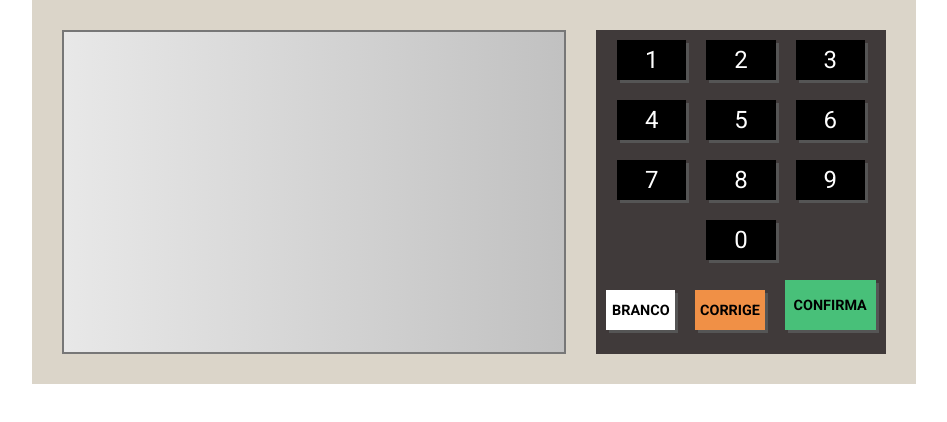
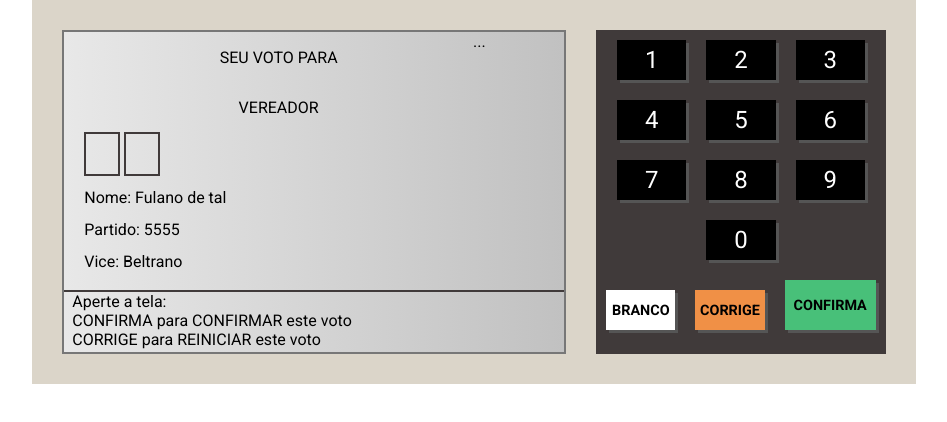
Before and after one commit to vitoriapac/UrnaEletronica, a plain HTML site: page index.html in a window 1280 px wide. Shown: the whole page, without its empty margins (166-1113 px from the left). Drawn offline with Linux system fonts and the light colour scheme.

Commit message:
alteracoes

```diff
--- a/index.html
+++ b/index.html
@@ -17,7 +17,33 @@
   </head>
   <body>
     <div class="urna">
-      <div class="tela"></div>
+      <div class="tela">
+        <div class="d-1">
+          <div class="d1-left">
+            <div class="d1-1">
+              <span>SEU VOTO PARA</span>
+            </div>
+            <div class="d1-2">
+              <span>VEREADOR</span>
+            </div>
+            <div class="d1-3">
+              <div class="numero pisca"></div>
+              <div class="numero"></div>
+            </div>
+            <div class="d1-4">
+              Nome: Fulano de tal <br />
+              Partido: 5555<br />
+              Vice: Beltrano<br />
+            </div>
+          </div>
+          <div class="d1-right">...</div>
+        </div>
+        <div class="d-2">
+          Aperte a tela: <br />
+          CONFIRMA para CONFIRMAR este voto<br />
+          CORRIGE para REINICIAR este voto
+        </div>
+      </div>
       <div class="teclado">
         <div class="teclado--linha">
           <div class="teclado--botao">1</div>
--- a/style.css
+++ b/style.css
@@ -1,3 +1,15 @@
+@keyframes pisca {
+  0% {
+    opacity: 0.2;
+  }
+  50& {
+    opacity: 1;
+  }
+  100% {
+    opacity: 0.2;
+  }
+}
+
 body {
   margin: 0;
   display: flex;
@@ -17,6 +29,8 @@ body {
   height: 20rem;
   background: linear-gradient(to right, #e8e8e8, #c1c1c1);
   border: 2px solid #777;
+  display: flex;
+  flex-direction: column;
 }
 
 .teclado {
@@ -66,3 +80,59 @@ body {
   width: 5.7rem;
   height: 3.125rem;
 }
+
+.d-1 {
+  flex: 1;
+  display: flex;
+}
+
+.d1-left {
+  flex: 1;
+  display: flex;
+  flex-direction: column;
+  padding-left: 1.25rem;
+}
+
+.d1-1 {
+  height: 3.125rem;
+  display: flex;
+  align-items: center;
+  justify-content: center;
+}
+
+.d1-2 {
+  height: 3.125rem;
+  display: flex;
+  align-items: center;
+  justify-content: center;
+}
+
+.d1-3 {
+  height: 3.125rem;
+}
+
+.numero {
+  display: inline-block;
+  width: 2rem;
+  height: 2.5rem;
+  border: 2px solid #403a3a;
+  text-align: center;
+  line-height: 2.5rem;
+  font-size: 1.5rem;
+}
+
+.d1-4 {
+  flex: 1;
+  line-height: 2rem;
+}
+
+.d1-right {
+  width: 5.7em;
+}
+
+.d-2 {
+  height: 3.75rem;
+  font-size: 1rem;
+  border-top: 2px solid #403a3a;
+  padding-left: 0.5rem;
+}
```
